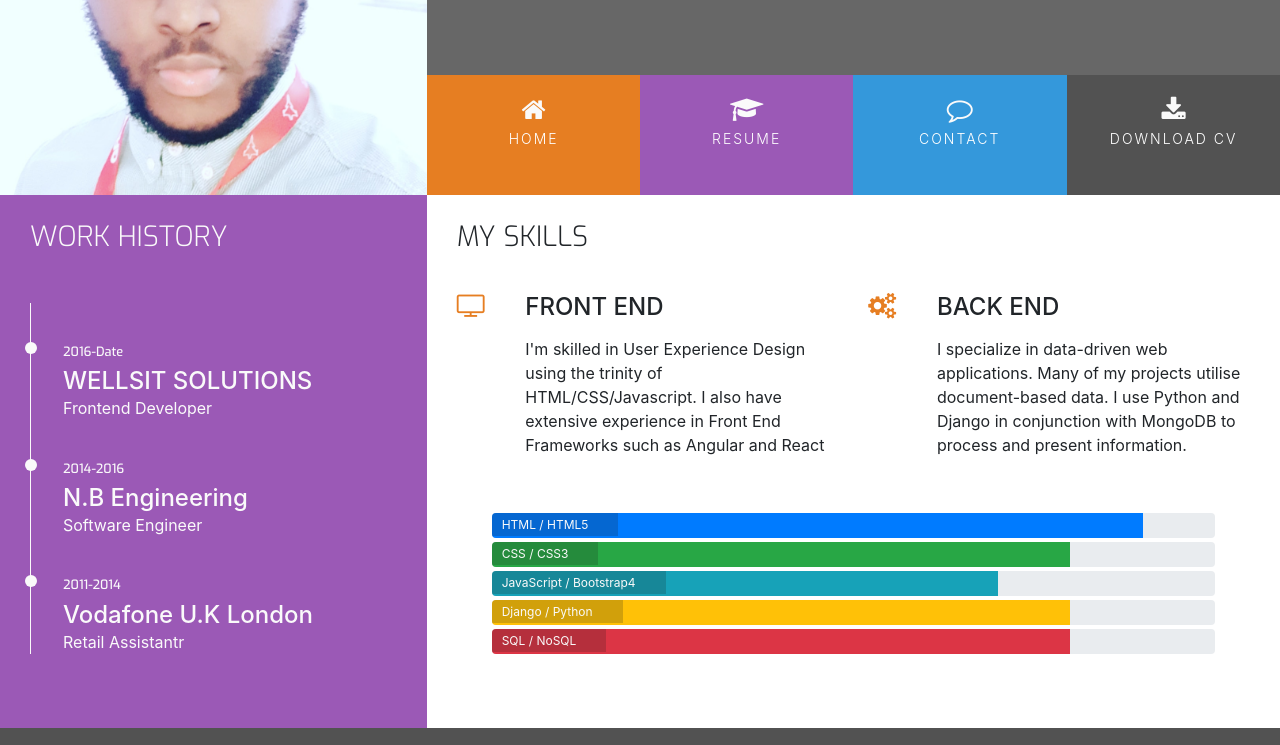
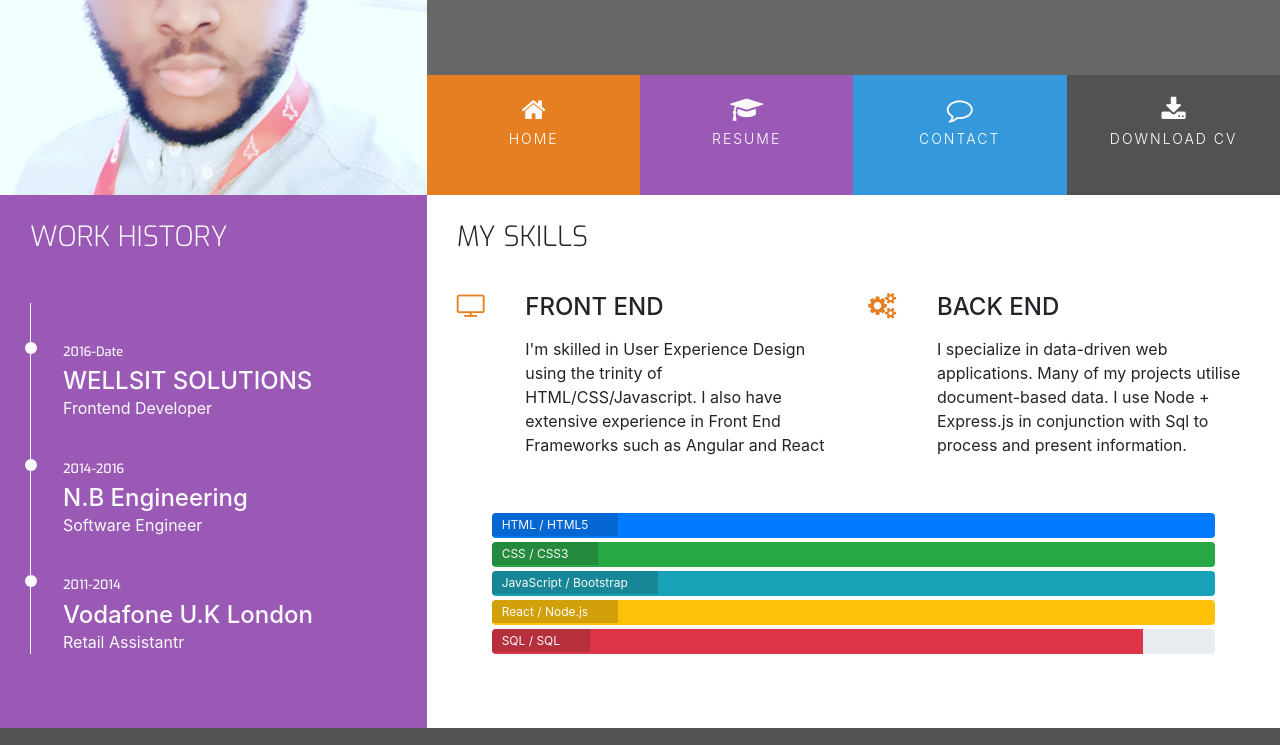
Before and after one commit to niinortey12/resume, a plain HTML site: page resume.html in a window 1280 px wide. Shown: the part 174-919 px from the top of the page. Drawn offline with nearby package versions, Linux system fonts and the light colour scheme.

Commit message:
changes made to contact.html

```diff
--- a/resume.html
+++ b/resume.html
@@ -17,7 +17,7 @@
             <div class="col-md-8">
                 <div class="row no-gutters bg-color-name-title">
                     <div class="col heading">
-                        <h1 class="name">Alvin Tetteh</h1>
+                        <h1 class="name">Alvin Tetteh.</h1>
                         <h2 class="title"> Front-end Developer</h2>
                     </div>
                 </div>
@@ -96,7 +96,7 @@
                             <div class="col-10">
                                 <h4 class="three-reasons-heading uppercase">Back End</h4>
                                 <p>
-                                    I specialize in data-driven web applications. Many of my projects utilise document-based data. I use Python and Django in conjunction with MongoDB to process and present information.
+                                    I specialize in data-driven web applications. Many of my projects utilise document-based data. I use Node + Express.js in conjunction with Sql to process and present information.
                                 </p>
                             </div>
                         </div>
@@ -105,34 +105,34 @@
                 <div class="row progress-section">
                     <div class="col">
                         <div class="progress">
-                            <div class="progress-bar" role="progressbar" aria-valuenow="90" aria-valuemin="0" aria-valuemax="100" style="width:90%;">
+                            <div class="progress-bar" role="progressbar" aria-valuenow="90" aria-valuemin="0" aria-valuemax="100" style="width:100%;">
                                 <span class="sr-only">90% complete</span>
                             </div>
                             <span class="progress-type">HTML / HTML5</span>
                         </div>
                         <div class="progress">
-                            <div class="progress-bar bg-success" role="progressbar" aria-valuenow="80" aria-valuemin="0" aria-valuemax="100" style="width:80%;">
-                                <span class="sr-only">80% complete</span>
+                            <div class="progress-bar bg-success" role="progressbar" aria-valuenow="80" aria-valuemin="0" aria-valuemax="100" style="width:100%;">
+                                <span class="sr-only">90% complete</span>
                             </div>
                             <span class="progress-type">CSS / CSS3</span>
                         </div>
                         <div class="progress">
-                            <div class="progress-bar bg-info" role="progressbar" aria-valuenow="70" aria-valuemin="0" aria-valuemax="100" style="width:70%;">
+                            <div class="progress-bar bg-info" role="progressbar" aria-valuenow="70" aria-valuemin="0" aria-valuemax="100" style="width:100%;">
                                 <span class="sr-only">70% complete</span>
                             </div>
-                            <span class="progress-type">JavaScript / Bootstrap4</span>
+                            <span class="progress-type">JavaScript / Bootstrap</span>
                         </div>
                         <div class="progress">
-                            <div class="progress-bar bg-warning" role="progressbar" aria-valuenow="80" aria-valuemin="0" aria-valuemax="100" style="width:80%;">
+                            <div class="progress-bar bg-warning" role="progressbar" aria-valuenow="80" aria-valuemin="0" aria-valuemax="100" style="width:100%;">
                                 <span class="sr-only">80% complete</span>
                             </div>
-                            <span class="progress-type">Django / Python</span>
+                            <span class="progress-type">React / Node.js</span>
                         </div>
                         <div class="progress">
-                            <div class="progress-bar bg-danger" role="progressbar" aria-valuenow="80" aria-valuemin="0" aria-valuemax="100" style="width:80%;">
+                            <div class="progress-bar bg-danger" role="progressbar" aria-valuenow="80" aria-valuemin="0" aria-valuemax="100" style="width:90%;">
                                 <span class="sr-only">80% complete</span>
                             </div>
-                            <span class="progress-type">SQL / NoSQL</span>
+                            <span class="progress-type">SQL / SQL</span>
                         </div>
                     </div>
                 </div>
```
Also changed, not shown: contact.html (+2 -2 lines), index.html (+5 -5 lines).
